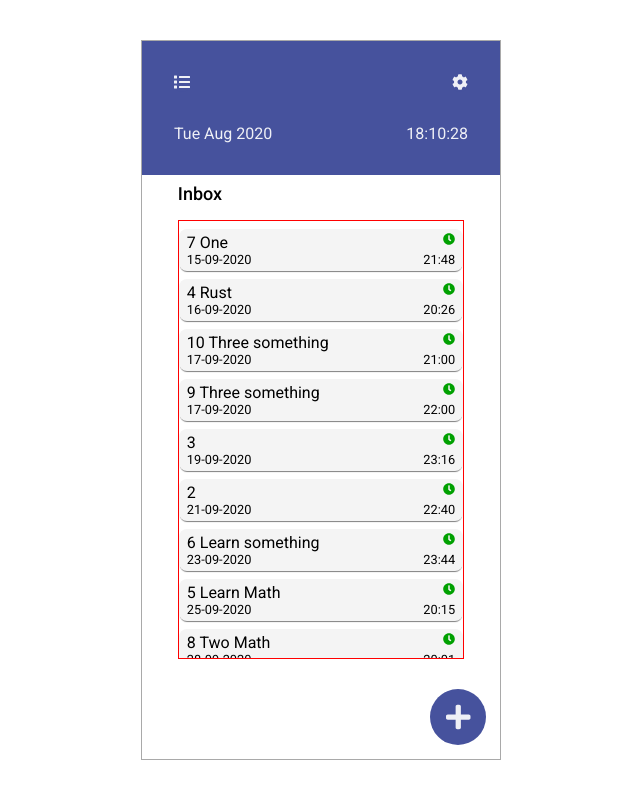
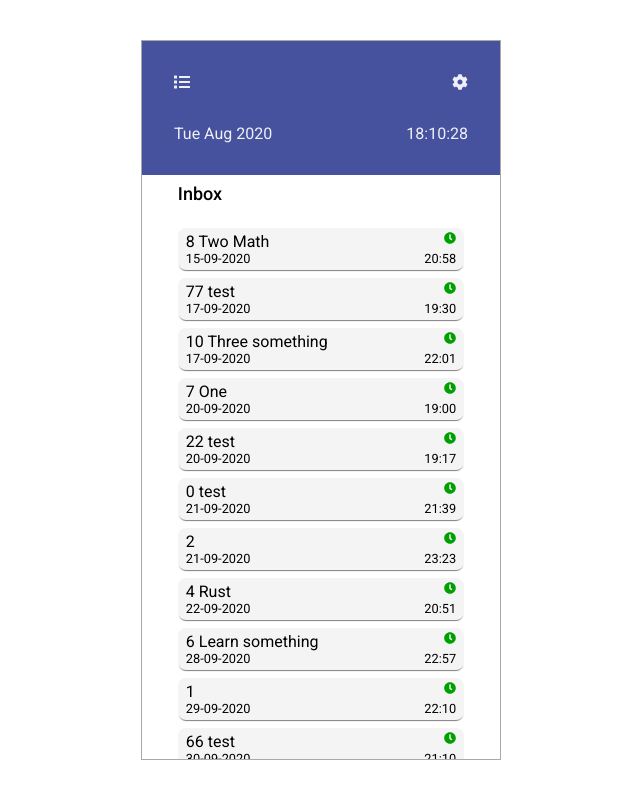
Before and after one commit to 1amL0st/react-todo, a React (Create React App) app: page / in a window 1280 px wide. Shown: the whole page, without its empty margins (319-959 px from the left). Built offline with nearby package versions, Linux system fonts and the light colour scheme.

Commit message:
Inbox tasks scroll

```diff
--- a/src/App.js
+++ b/src/App.js
@@ -15,6 +15,9 @@ class DB
   }
 
   GenerateTasks() {
+    /***************************************************************************
+      Testing code!!! You must remove it!
+    ****************************************************************************/
     this.tasks = [
       {name: '1', desc: "blah-blah-blah", time: "13:16", date: '17-09-2020'},
       {name: '2', desc: "blah-blah-blah", time: "15:00", date: '17-09-2020'},
@@ -27,9 +30,14 @@ class DB
       {name: '9 Three something', desc: "blah-blah-blah", time: "22:00", date: '17-09-2020'},
       {name: '10 Three something', desc: "blah-blah-blah", time: "21:00", date: '17-09-2020'}
     ];
-    /***************************************************************************
-      Testing code!!! You must remove it!
-    ****************************************************************************/
+    for (let i = 0; i < 10; ++i){
+      this.tasks.push({
+        name: String(i * 10 + i + " test"),
+        desc: i,
+        time: "",
+        date: ""
+      });
+    }
     function GetRandomInt(min, max) {
       min = Math.ceil(min);
       max = Math.floor(max);
--- a/src/components/Inbox/Inbox.scss
+++ b/src/components/Inbox/Inbox.scss
@@ -17,8 +17,11 @@
   .list {
     width: 100%;
     height: calc(100% - 120px);
-    overflow: hidden;
-    border: 1px solid red;
+    overflow: scroll;
+  }
+
+  .list::-webkit-scrollbar {
+    display: none;
   }
 
   .item-task {
```
